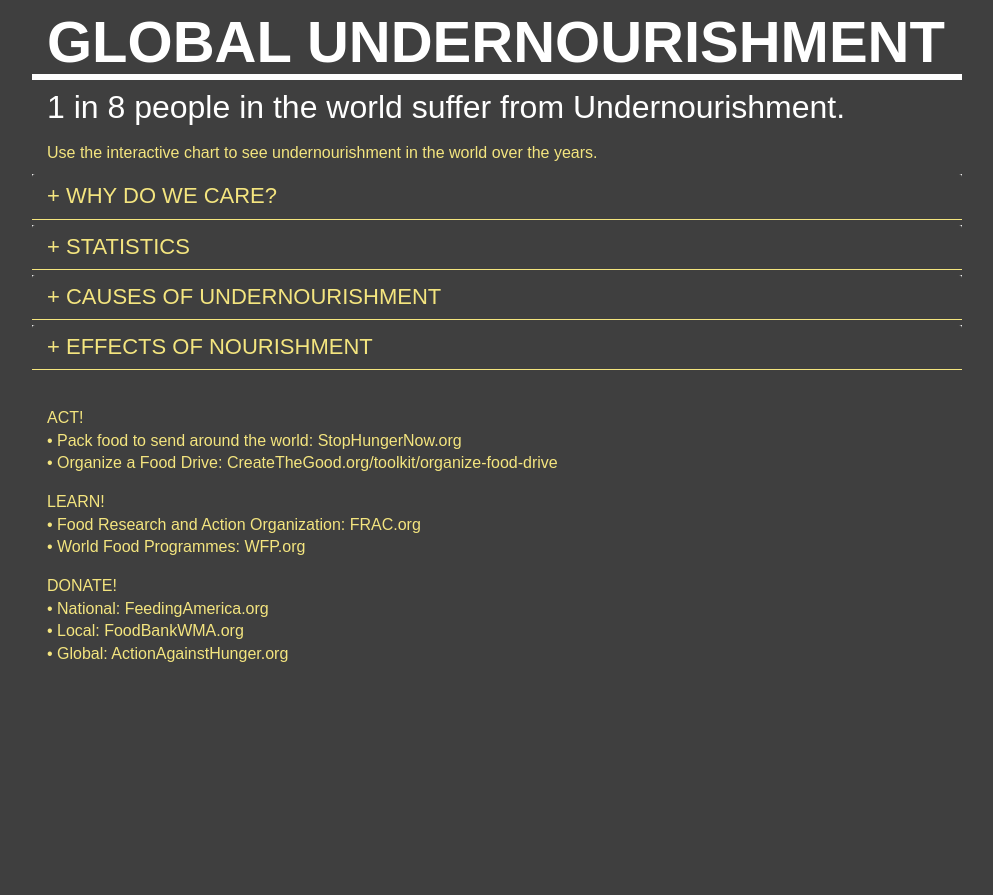
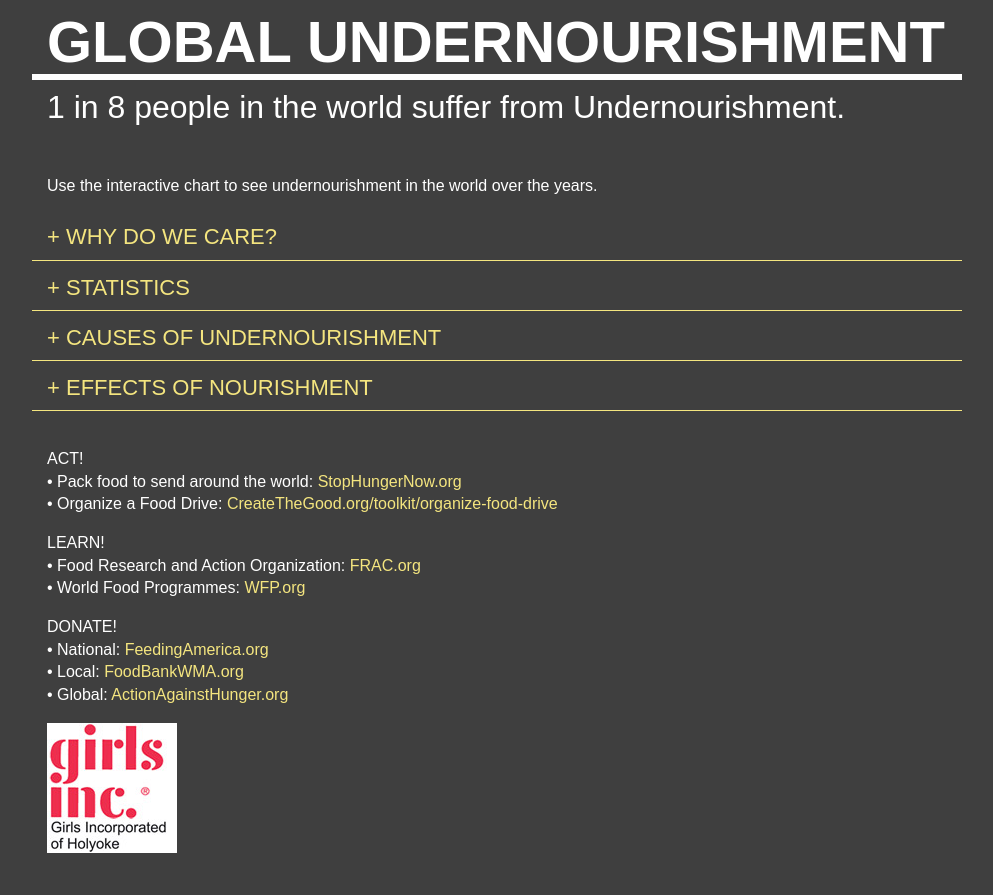
Before and after one commit to hackforwesternmass/hunger-story, a plain HTML site: page index.html in a window 1280 px wide. Shown: the whole page, without its empty margins (143-1136 px from the left). Before the commit the page ends 800 px from the top, so only its background shows below. Drawn offline with nearby package versions, Linux system fonts and the light colour scheme; a script that the page names is missing; a web font is replaced by a local one.

Commit message:
add logo, tweak website

```diff
--- a/index.html
+++ b/index.html
@@ -113,9 +113,9 @@
   <div class="content">
     <h1>GLOBAL UNDERNOURISHMENT</h1>
     <h2>1 in 8 people in the world suffer from Undernourishment.</h2>
-          <div id="visualization_div"></div>
+          <div id="visualization_div" style="padding-top:25px;padding-bottom:8px;"></div>
 
-<p>Use the interactive chart  to see undernourishment in the world over the years.</p>
+<p class="desc"  style="padding-bottom:8px;">Use the interactive chart  to see undernourishment in the world over the years.</p>
 
 
  <div class="panel-group" id="accordion">
@@ -175,6 +175,7 @@
 <li>Population growth</li>
 <li>War and conflict</li>
 <li>Agricultural practices</li>
+<li>Gender discrimination</li>
 <li>Ethnic discrimination and racism</li>
 </ul>
 
@@ -238,6 +239,8 @@
       • National: <a href="http://www.feedingamerica.org" target="link">FeedingAmerica.org</a><br />
       • Local: <a href="http://www.foodbankwma.org" target="link">FoodBankWMA.org</a><br />
       • Global: <a href="http://www.actionagainsthunger.org" target="link">ActionAgainstHunger.org</a></p>
+  <p><img src="images/gih-logo.jpg" /></p>
+  <p>&nbsp;</p>
   </div>
 </body>
 </html>
--- a/undernourishment.css
+++ b/undernourishment.css
@@ -58,10 +58,13 @@
 	color: #f4e57f;
 }
 
-p {
+.desc {
 	font-family: 'Chivo', Arial, serif;
-	font-weight: 900;
-	color: #f4e57f;
+	font-weight: 400;
+		color: #fff;
+
+	font-size: 16px;
+
 }
 .panel {
 	margin-bottom: 20px;
@@ -85,6 +88,7 @@
 	background-color: #3f3f3f;
 	border: none;
 	border-bottom:1px solid #f4e57f;
+	 border-radius: 0;
 }
 #collapseOne {
 	background-color: #3f3f3f;
```
Also changed, not shown: images/gih-logo.jpg (added).
